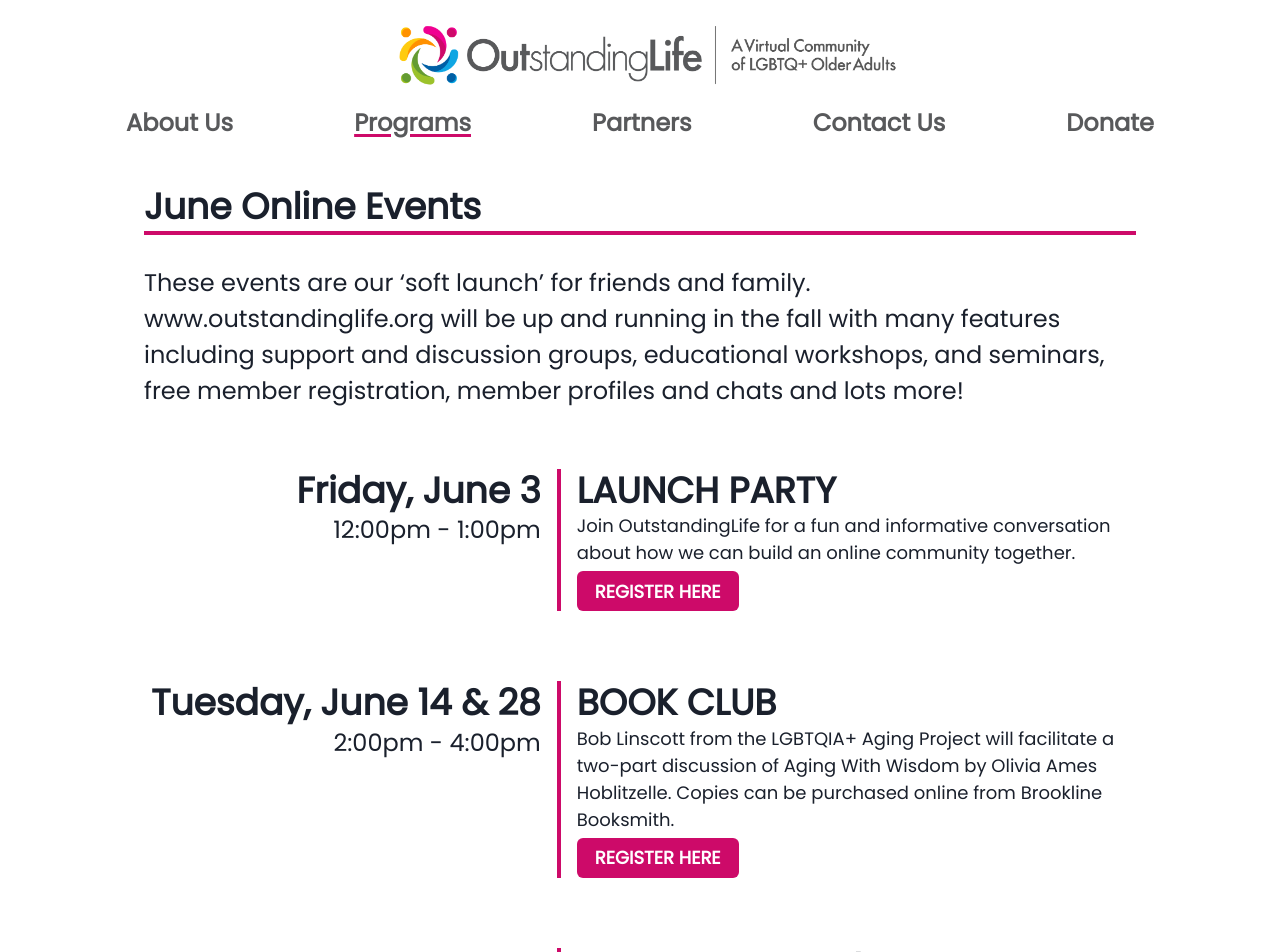
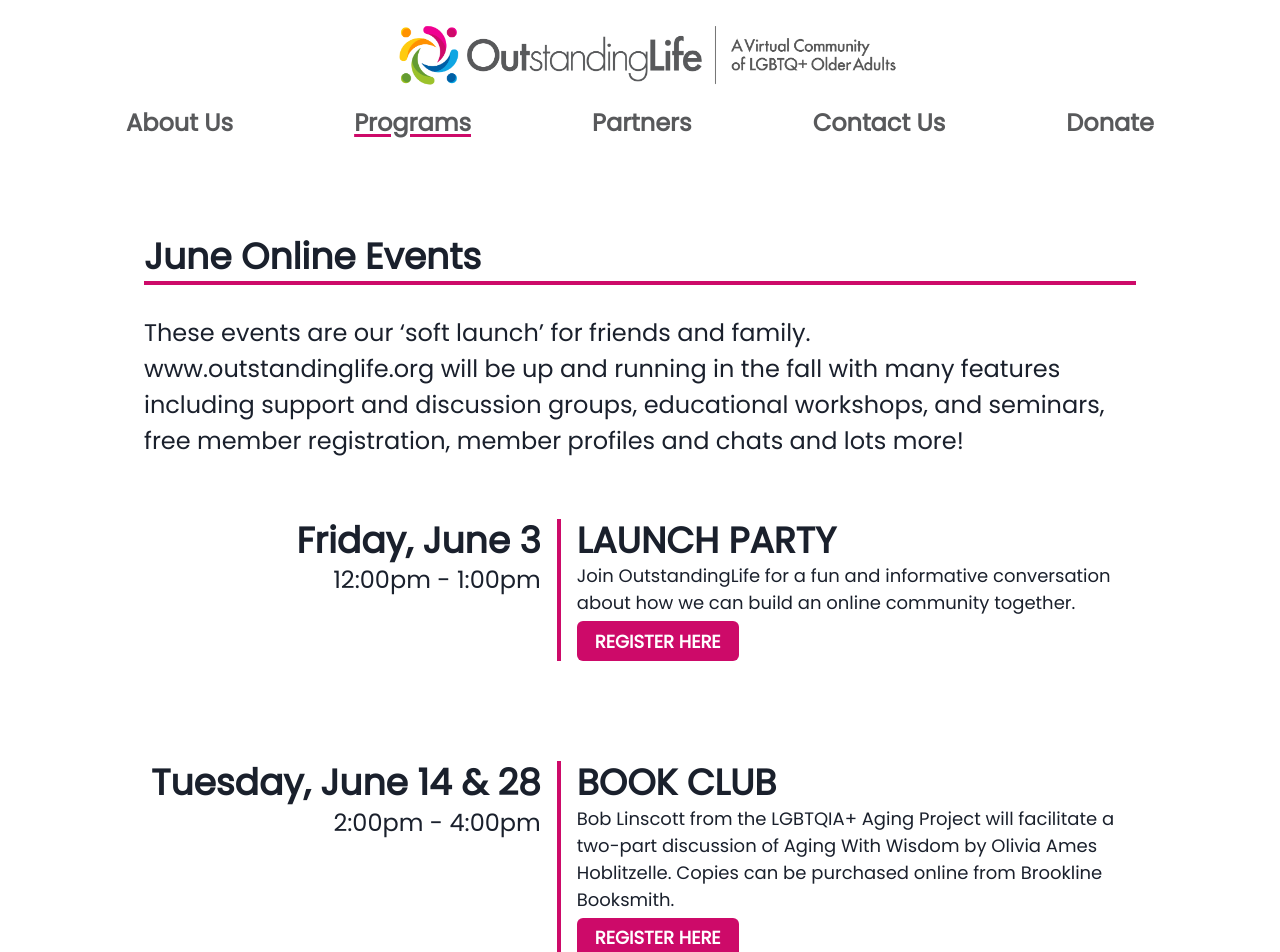
Before and after one commit to Code-4-Community/outstanding-life, a Next.js app: page /programs in a window 1280 px wide. Shown: the top 952 px of the page. Built offline with nearby package versions, Linux system fonts and the light colour scheme.

Commit message:
finish up

```diff
--- a/lib/components/programs-list/index.tsx
+++ b/lib/components/programs-list/index.tsx
@@ -92,7 +92,7 @@
 export const ProgramsList: React.FC<{}> = () => {
   return (
     <div data-cy="programs-list">
-      <Flex flexDirection={'column'} gap={'70px'} align="stretch">
+      <Flex flexDirection={'column'} gap={'100px'} align="stretch">
         {programs.map((program) => (
           <ProgramListing key={`${program.title}_${program.date}`} {...program}></ProgramListing>
         ))}
--- a/pages/programs/index.tsx
+++ b/pages/programs/index.tsx
@@ -4,7 +4,7 @@
 
 const Programs: React.FC = () => {
   return (
-    <Container maxW={'container.lg'} mb="100px" fontSize="24px" paddingTop="24px">
+    <Container maxW="80%" mt="50px" mb="100px" fontSize="24px" paddingTop="24px">
       <Flex flexDirection="column" align="flex-start">
         <div data-cy="programs-heading">
           <OSLHeader header="June Online Events" style={{ marginBottom: '30px' }} />
```
Also changed, not shown: pages/partners/index.tsx (+4 -5 lines).
